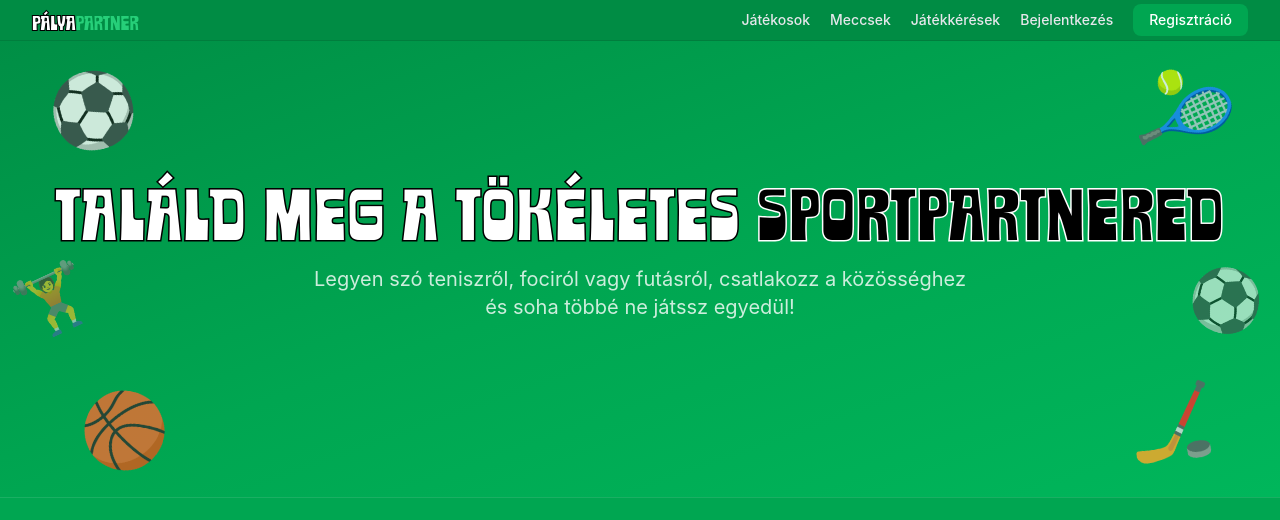
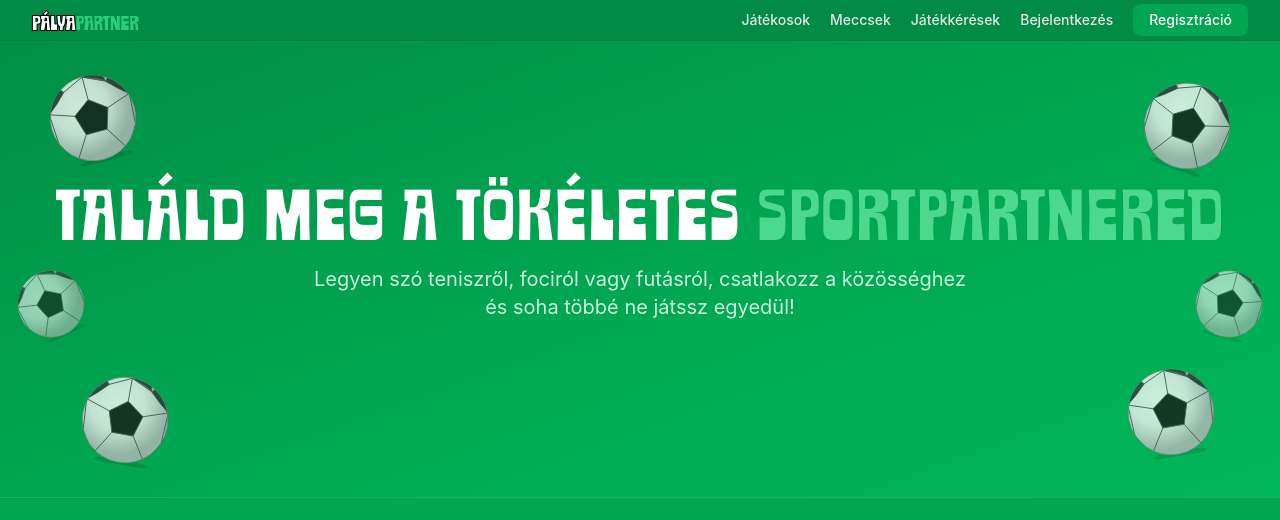
Before and after one commit to mangalaci/palyapartner, a Next.js app: page / in a window 1280 px wide. Shown: the top 520 px of the page. Built offline with nearby package versions, Linux system fonts and the light colour scheme; no server answers; the database is empty.

Commit message:
Dizájn: keret nélküli címek, SVG focilabda desktopon, ikon generátor

```diff
--- /dev/null
+++ b/public/icon-generator.html
@@ -0,0 +1,101 @@
+<!DOCTYPE html>
+<html>
+<head>
+  <meta charset="utf-8">
+  <title>PályaPartner Ikon Generátor</title>
+  <style>
+    @font-face {
+      font-family: 'Chilidog PB';
+      src: url('/fonts/ChilidogPB-Regular.woff2') format('woff2'),
+           url('/fonts/ChilidogPB-Regular.woff') format('woff'),
+           url('/fonts/ChilidogPB-Regular.ttf') format('truetype');
+    }
+    body { font-family: Arial, sans-serif; text-align: center; padding: 40px; background: #f0f0f0; }
+    canvas { border: 1px solid #ccc; margin: 10px; }
+    button { padding: 12px 24px; font-size: 16px; margin: 10px; cursor: pointer; background: #00A651; color: white; border: none; border-radius: 8px; }
+    button:hover { background: #008C44; }
+    h1 { color: #333; }
+    .preview { display: flex; justify-content: center; gap: 40px; flex-wrap: wrap; margin-top: 20px; }
+    .preview div { text-align: center; }
+    .preview p { margin-top: 8px; color: #666; }
+    /* Preload font */
+    .font-preload { font-family: 'Chilidog PB'; position: absolute; left: -9999px; }
+  </style>
+</head>
+<body>
+  <span class="font-preload">PP</span>
+  <h1>PályaPartner Ikon Generátor</h1>
+  <p>Kattints a gombokra a letöltéshez:</p>
+
+  <div class="preview">
+    <div>
+      <canvas id="c512" width="512" height="512"></canvas>
+      <p>512x512</p>
+      <button onclick="download('c512', 'icon-512.png')">Letöltés (512)</button>
+    </div>
+    <div>
+      <canvas id="c192" width="192" height="192"></canvas>
+      <p>192x192</p>
+      <button onclick="download('c192', 'icon-192.png')">Letöltés (192)</button>
+    </div>
+  </div>
+
+  <script>
+    function drawIcon(canvasId) {
+      const canvas = document.getElementById(canvasId);
+      const ctx = canvas.getContext('2d');
+      const s = canvas.width;
+
+      // Background: rounded rectangle (green)
+      const radius = s * 0.18;
+      ctx.beginPath();
+      ctx.moveTo(radius, 0);
+      ctx.lineTo(s - radius, 0);
+      ctx.quadraticCurveTo(s, 0, s, radius);
+      ctx.lineTo(s, s - radius);
+      ctx.quadraticCurveTo(s, s, s - radius, s);
+      ctx.lineTo(radius, s);
+      ctx.quadraticCurveTo(0, s, 0, s - radius);
+      ctx.lineTo(0, radius);
+      ctx.quadraticCurveTo(0, 0, radius, 0);
+      ctx.closePath();
+
+      // Gradient background
+      const grad = ctx.createLinearGradient(0, 0, s, s);
+      grad.addColorStop(0, '#00A651');
+      grad.addColorStop(1, '#007338');
+      ctx.fillStyle = grad;
+      ctx.fill();
+
+      // First P - white
+      const fontSize = s * 0.52;
+      ctx.font = `${fontSize}px 'Chilidog PB'`;
+      ctx.textAlign = 'center';
+      ctx.textBaseline = 'middle';
+
+      ctx.fillStyle = '#ffffff';
+      ctx.fillText('P', s * 0.35, s * 0.48);
+
+      // Second P - dark green
+      ctx.fillStyle = '#003d1a';
+      ctx.fillText('P', s * 0.65, s * 0.48);
+    }
+
+    function download(canvasId, filename) {
+      const canvas = document.getElementById(canvasId);
+      const link = document.createElement('a');
+      link.download = filename;
+      link.href = canvas.toDataURL('image/png');
+      link.click();
+    }
+
+    // Wait for font to load then draw
+    document.fonts.ready.then(() => {
+      setTimeout(() => {
+        drawIcon('c512');
+        drawIcon('c192');
+      }, 200);
+    });
+  </script>
+</body>
+</html>
--- a/src/app/page.tsx
+++ b/src/app/page.tsx
@@ -1,4 +1,5 @@
 import Link from 'next/link'
+import Image from 'next/image'
 import SearchSection from '@/components/SearchSection'
 
 export default function Home() {
@@ -8,18 +9,34 @@ export default function Home() {
       <section className="relative overflow-hidden">
         <div className="absolute inset-0 bg-gradient-to-br from-field-dark via-field to-field-light opacity-90" />
 
-        {/* Dekorációs sport elemek */}
-        <div className="absolute top-4 left-4 md:top-8 md:left-12 text-5xl md:text-7xl opacity-80 rotate-[-15deg] select-none">&#9917;</div>
-        <div className="absolute top-6 right-4 md:top-10 md:right-12 text-5xl md:text-7xl opacity-80 rotate-[20deg] select-none">&#127934;</div>
-        <div className="absolute bottom-4 left-8 md:bottom-8 md:left-20 text-5xl md:text-7xl opacity-80 rotate-[10deg] select-none">&#127936;</div>
-        <div className="absolute bottom-6 right-6 md:bottom-10 md:right-16 text-5xl md:text-7xl opacity-80 rotate-[-10deg] select-none">&#127954;</div>
-        <div className="hidden md:block absolute top-1/2 left-4 text-6xl opacity-60 rotate-[-25deg] select-none">&#127947;</div>
-        <div className="hidden md:block absolute top-1/2 right-4 text-6xl opacity-60 rotate-[15deg] select-none">&#9917;</div>
+        {/* Dekorációs sport elemek — mobilon emoji, desktopon SVG labdák */}
+        <div className="absolute top-4 left-4 text-5xl opacity-80 rotate-[-15deg] select-none md:hidden">&#9917;</div>
+        <div className="hidden md:block absolute top-8 left-12 opacity-80 rotate-[-15deg] select-none">
+          <Image src="/images/soccer-ball.svg" alt="" width={90} height={90} />
+        </div>
+        <div className="absolute top-6 right-4 text-5xl opacity-80 rotate-[20deg] select-none md:hidden">&#127934;</div>
+        <div className="hidden md:block absolute top-10 right-12 opacity-80 rotate-[20deg] select-none">
+          <Image src="/images/soccer-ball.svg" alt="" width={90} height={90} />
+        </div>
+        <div className="absolute bottom-4 left-8 text-5xl opacity-80 rotate-[10deg] select-none md:hidden">&#127936;</div>
+        <div className="hidden md:block absolute bottom-8 left-20 opacity-80 rotate-[10deg] select-none">
+          <Image src="/images/soccer-ball.svg" alt="" width={90} height={90} />
+        </div>
+        <div className="absolute bottom-6 right-6 text-5xl opacity-80 rotate-[-10deg] select-none md:hidden">&#127954;</div>
+        <div className="hidden md:block absolute bottom-10 right-16 opacity-80 rotate-[-10deg] select-none">
+          <Image src="/images/soccer-ball.svg" alt="" width={90} height={90} />
+        </div>
+        <div className="hidden md:block absolute top-1/2 left-4 opacity-60 rotate-[-25deg] select-none">
+          <Image src="/images/soccer-ball.svg" alt="" width={70} height={70} />
+        </div>
+        <div className="hidden md:block absolute top-1/2 right-4 opacity-60 rotate-[15deg] select-none">
+          <Image src="/images/soccer-ball.svg" alt="" width={70} height={70} />
+        </div>
 
         <div className="relative max-w-7xl mx-auto px-4 sm:px-6 lg:px-8 py-20 md:py-32 text-center">
-          <h1 className="text-4xl md:text-7xl text-white mb-6 text-sport-white">
+          <h1 className="text-4xl md:text-7xl text-white mb-6">
             Találd meg a tökéletes{' '}
-            <span className="text-sport-dark">sportpartnered</span>
+            <span className="text-primary-300">sportpartnered</span>
           </h1>
           <p className="text-lg md:text-xl text-white/80 mb-12 max-w-2xl mx-auto">
             Legyen szó teniszről, fociról vagy futásról, csatlakozz a közösséghez és
```
Also changed, not shown: public/images/soccer-ball.svg (added).
